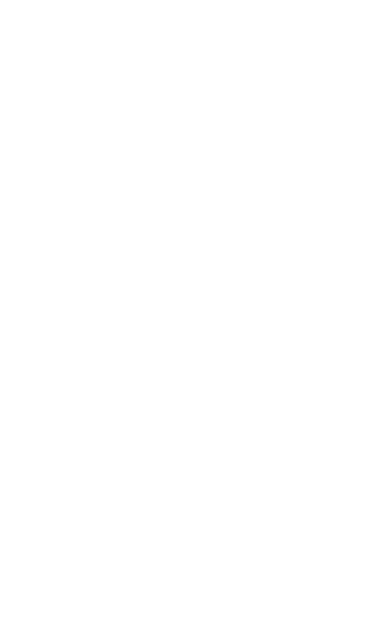
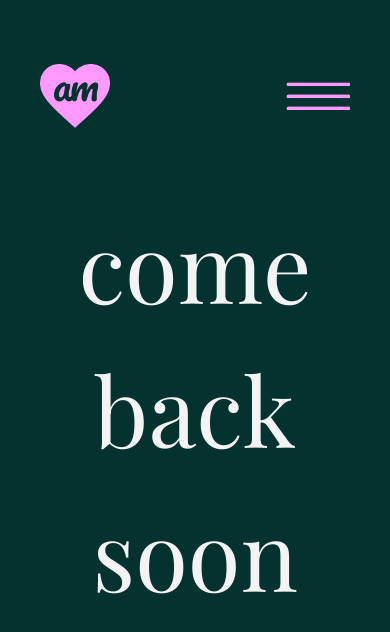
Before and after one commit to vincentpalomo/abby-morgan-portfolio, a React (Create React App) app: page /projects in a window 390 px wide. Shown: the top 632 px of the page. Built offline with nearby package versions, Linux system fonts and the light colour scheme; a web font is replaced by a local one.

Commit message:
updated projects mobile with no functionality

```diff
--- a/src/components/Projects.jsx
+++ b/src/components/Projects.jsx
@@ -1,24 +1,40 @@
 import React from 'react';
 import Navbar from './Navbar';
 import profileImg from '../assets/profile image placeholder.png';
+import logo from '../assets/logo centered.png';
+import hamburger from '../assets/hamburger.png';
 
 const Projects = () => {
   return (
     <>
-      <div className='hidden sm:block'>
-        <div className='flex justify-center bg-forest-green'>
-          <div className='bg-forest-green w-[1440px] h-screen'>
-            <div className='flex justify-center'>
+      {/* web view */}
+      <div className="hidden sm:block">
+        <div className="flex justify-center bg-forest-green">
+          <div className="bg-forest-green w-[1440px] h-screen">
+            <div className="flex justify-center">
               <Navbar />
             </div>
 
-            <div className='w-full flex flex-col items-center justify-center'>
-              <div className='h-[450px] w-full flex justify-center'>
-                <img className='h-[422px]' src={profileImg} alt='abby morgan' />
+            <div className="w-full flex flex-col items-center justify-center">
+              <div className="h-[450px] w-full flex justify-center">
+                <img className="h-[422px]" src={profileImg} alt="abby morgan" />
               </div>
-              <h1 className='font-playfair text-off-white text-9xl tracking-tight'>under construction</h1>
+              <h1 className="font-playfair text-off-white text-9xl tracking-tight">under construction</h1>
             </div>
           </div>
+        </div>
+      </div>
+
+      {/* mobile view */}
+
+      <div className="flex justify-center bg-forest-green sm:hidden">
+        <div className="bg-forest-green w-full h-screen relative">
+          <div className="h-48 flex mx-10 justify-between items-center">
+            <img className=" h-16" src={logo} alt="logo" />
+            <img className=" h-7" src={hamburger} alt="mobile menu" />
+          </div>
+
+          <h1 className="font-playfair text-center text-off-white text-[96px]">come back soon</h1>
         </div>
       </div>
     </>
```
